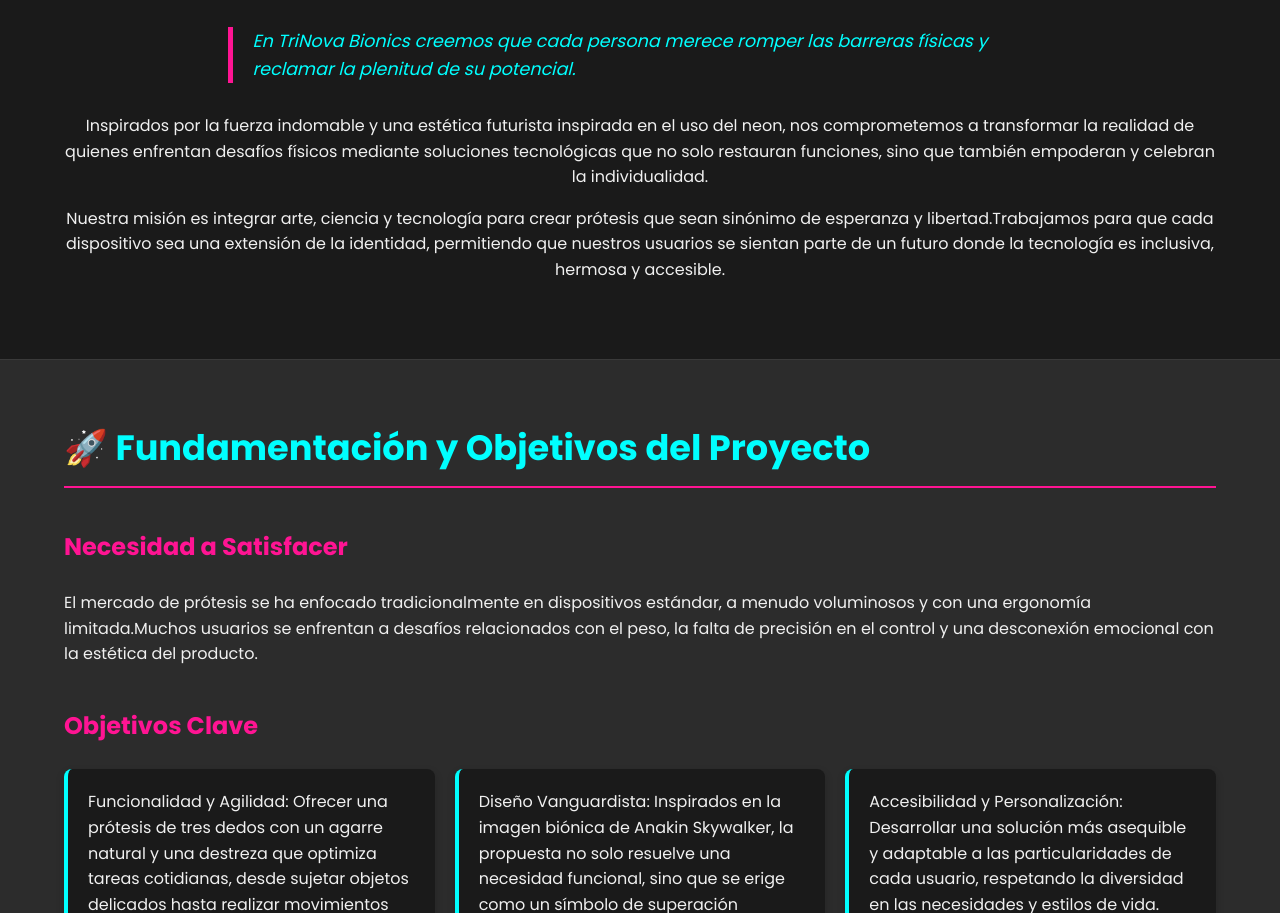
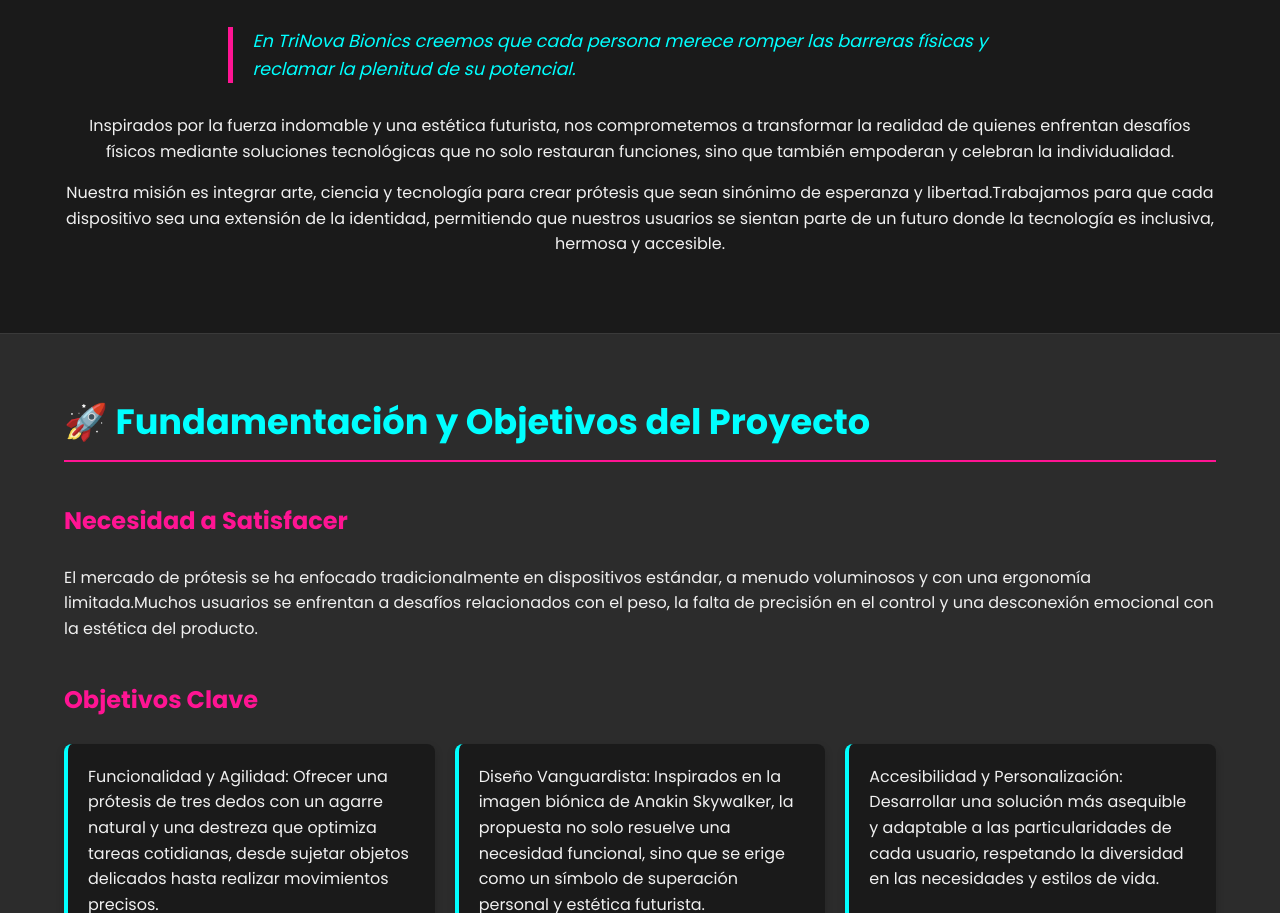
Before and after one commit to r10nachmat-sudo/Bionics, a plain HTML site: page index.html in a window 1280 px wide. Shown: the part 789-1702 px from the top of the page. Drawn offline with Linux system fonts and the light colour scheme.

Commit message:
Update index.html
f

```diff
--- a/index.html
+++ b/index.html
@@ -21,7 +21,7 @@
         <blockquote class="quote">
             En TriNova Bionics creemos que cada persona merece romper las barreras físicas y reclamar la plenitud de su potencial.
         </blockquote>
-        <p>Inspirados por la fuerza indomable y una estética futurista inspirada en el uso del neon, nos comprometemos a transformar la realidad de quienes enfrentan desafíos físicos mediante soluciones tecnológicas que no solo restauran funciones, sino que también empoderan y celebran la individualidad.</p>
+        <p>Inspirados por la fuerza indomable y una estética futurista, nos comprometemos a transformar la realidad de quienes enfrentan desafíos físicos mediante soluciones tecnológicas que no solo restauran funciones, sino que también empoderan y celebran la individualidad.</p>
         <p>Nuestra misión es integrar arte, ciencia y tecnología para crear prótesis que sean sinónimo de esperanza y libertad.Trabajamos para que cada dispositivo sea una extensión de la identidad, permitiendo que nuestros usuarios se sientan parte de un futuro donde la tecnología es inclusiva, hermosa y accesible.</p>
     </section>
 
```
